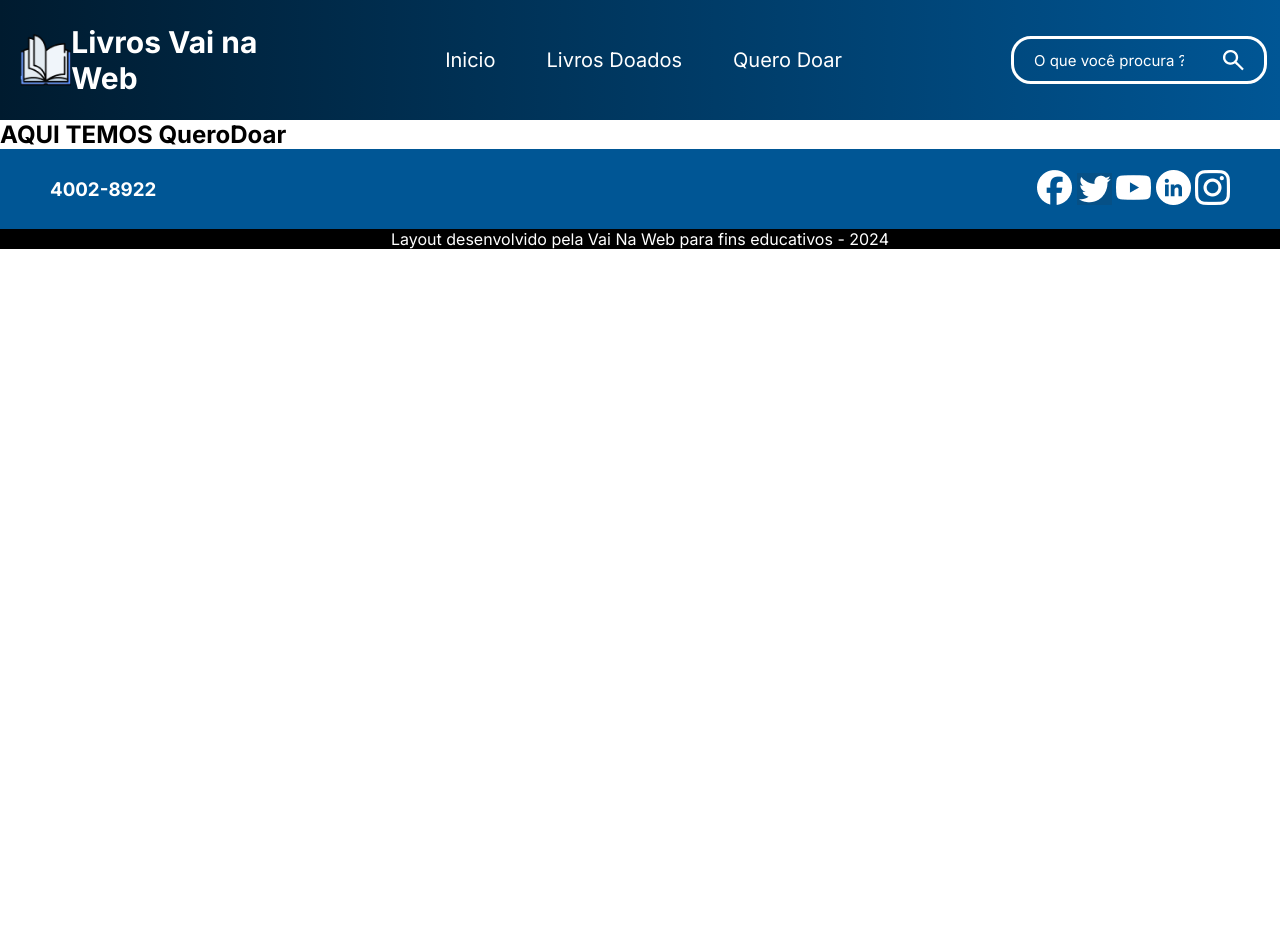
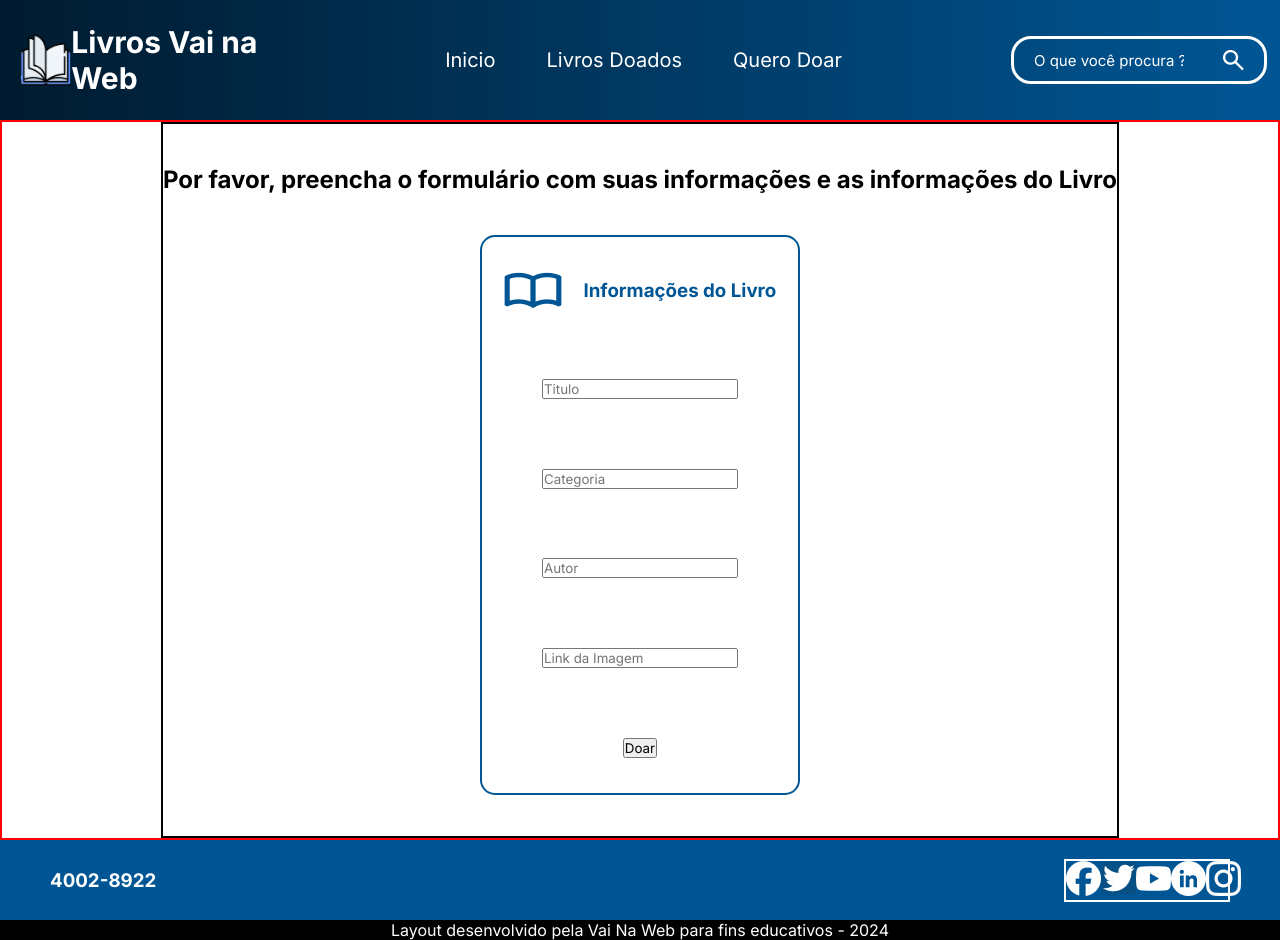
Before and after one commit to RobersonBorges/DesafioFinalVNW, a React (Vite) app: page /queroDoar in a window 1280 px wide. Before the commit the page ends 800 px from the top, so only its background shows below. Built offline with nearby package versions, Linux system fonts and the light colour scheme.

Commit message:
criado quero doar

```diff
--- a/src/Pages/QueroDoar/queroDoar.jsx
+++ b/src/Pages/QueroDoar/queroDoar.jsx
@@ -1,8 +1,27 @@
+import S from "./queroDoar.module.scss";
+import livro from "../../assets/Vector.png";
 
-export default function QueroDoar(){
-    return (
-        <section>
-            <h2>AQUI TEMOS QueroDoar</h2>
-        </section>
-    )
+export default function QueroDoar() {
+  return (
+    <section className={S.boxPrincipal}>
+      <section className={S.container}>
+        <h2>
+          Por favor, preencha o formulário com suas informações e as informações
+          do Livro
+        </h2>
+        <form>
+          <div>
+            <img src={livro} alt="" />
+            <h3>Informações do Livro</h3>
+          </div>
+
+          <input type="text" placeholder="Titulo" />
+          <input type="text" placeholder="Categoria" />
+          <input type="text" placeholder="Autor" />
+          <input type="text" placeholder="Link da Imagem" />
+          <button> Doar </button>
+        </form>
+      </section>
+    </section>
+  );
 }
--- /dev/null
+++ b/src/Pages/QueroDoar/queroDoar.module.scss
@@ -0,0 +1,31 @@
+.boxPrincipal{
+    border: solid 2px red;
+    height: 90vh;
+    display: flex;
+    justify-content: center;
+}
+
+.container{
+    border: solid 2px;
+    display: flex;
+    justify-content: space-evenly;
+    flex-direction: column;
+    align-items: center;
+    form{
+        display: flex;
+        align-items: center;
+        justify-content: space-around;
+        flex-direction: column;
+        border: solid 2px#005695;
+        width: 25vw;
+        height: 70vh;
+        border-radius: 15px;
+        div{
+            display: flex;
+            align-items: center;
+            justify-content: space-evenly;
+            width: 100%;
+            color: #005695;
+        }
+    }
+}
--- a/src/components/Footer/footer.jsx
+++ b/src/components/Footer/footer.jsx
@@ -8,7 +8,7 @@
 export default function Footer() {
   return (
     <footer>
-      <section className={S.footerVNW}>
+      <section className={S.boxSocial}>
         <h3>4002-8922</h3>
         <nav>
           <a href="">
--- a/src/components/Footer/footer.module.scss
+++ b/src/components/Footer/footer.module.scss
@@ -1,21 +1,25 @@
-.footerVNW{
+.boxSocial{
     display: flex;
     align-items: center;
     justify-content: space-between;
     color: white;
     height: 10vh;
     background: #005695;
-    h3{
-        margin-left: 50px;
-    }
+    padding-left: 50px;
+    padding-right: 50px;
     nav{
-        margin-right: 50px;
+        display: flex;
+        border: solid 2px;
+        width: 13vw;
+        justify-content: space-around;
+        align-items: center;
     }
 }
+
 .footerDireitos{
     display: flex;
     align-items: center;
-    flex-direction: column;
+    justify-content: center;
     background-color: black;
     color: white;
 }
```
Also changed, not shown: src/assets/Vector.png (added).
